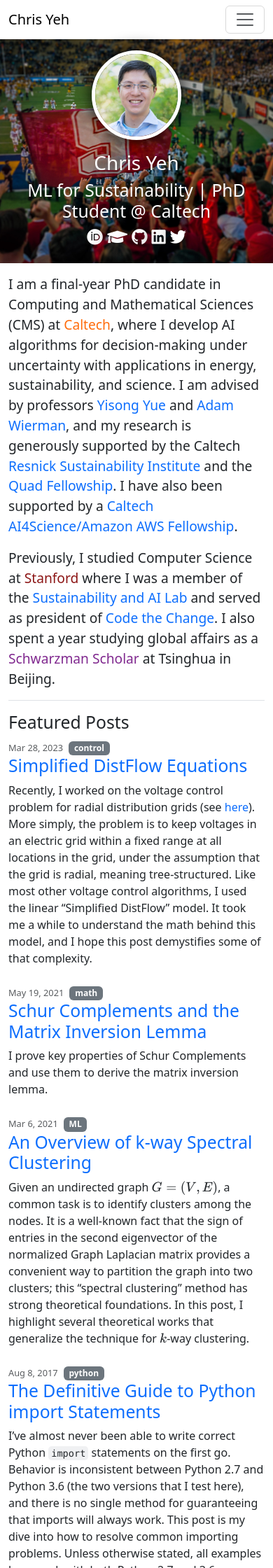
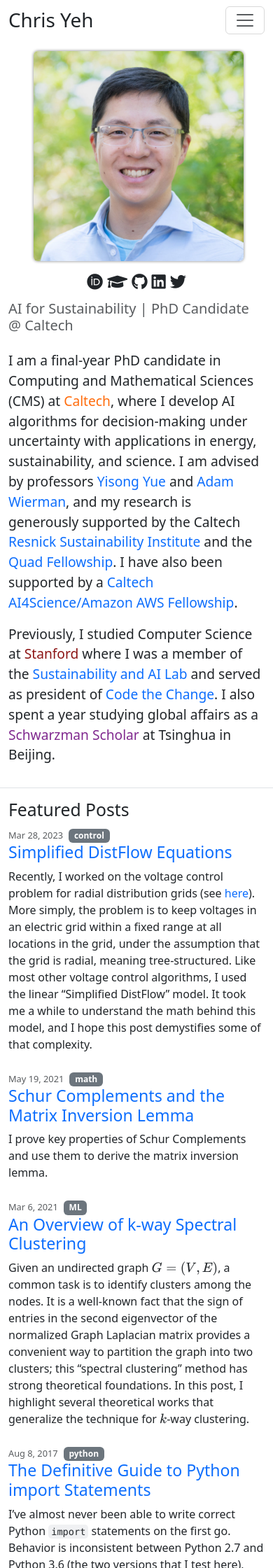
Before and after one commit to chrisyeh96/chrisyeh96.github.io, a Jekyll site: the page built from index.md, in a window 390 px wide. Shown: the top 2240 px of the page at 70% size. Built offline with Jekyll 4.4.1, drawn with Linux system fonts in a browser that asks for light colours; some of the changed text lies outside the part shown.

Commit message:
Update home page and navbar layouts

```diff
--- a/_config.yml
+++ b/_config.yml
@@ -1,5 +1,5 @@
 title: Chris Yeh
-description: ML for Sustainability | PhD Student @ Caltech
+description: AI for Sustainability | PhD Candidate @ Caltech
 
 highlighter: rouge
 date_format: "%b %-d, %Y"
@@ -22,7 +22,6 @@
 # incremental: true
 
 exclude:
-  - env.yml
   - env_ruby.yml
   - LICENSE
   - README.md
--- a/_includes/navbar.html
+++ b/_includes/navbar.html
@@ -24,7 +24,11 @@
 
 <nav class="navbar navbar-expand-md">
   <div class="container">
+    {%- if page.path == 'index.md' -%}
+    <h1 class="page-title d-md-none my-1">{{ site.title }}</h1>
+    {%- else -%}
     <a class="navbar-brand" href="{{ '/' | relative_url }}">{{ site.title | escape }}</a>
+    {%- endif -%}
 
     {%- if page_paths.size > 0 -%}
     <button class="navbar-toggler" type="button" data-bs-toggle="collapse" data-bs-target="#navbarSupportedContent" aria-controls="navbarSupportedContent" aria-expanded="false" aria-label="Toggle navigation">
--- a/_includes/post_list_item.html
+++ b/_includes/post_list_item.html
@@ -3,9 +3,9 @@
   {%- for tag in post.tags -%}
     <a href="/tags/#{{ tag }}" class="badge text-bg-secondary ms-2">{{ tag }}</a>
   {%- endfor -%}
-  <h2>
+  <h3>
     <a href="{{ post.url | relative_url }}" title="{{ post.title }}">{{ post.title | escape }}</a>
-  </h2>
+  </h3>
   {%- if post.excerpt -%}
   {{ post.excerpt | markdownify }}
   {%- endif -%}
--- a/_layouts/home.html
+++ b/_layouts/home.html
@@ -2,17 +2,10 @@
 layout: default
 ---
 
-<header class="header-home">
 <div class="container">
-    <div class="row">
-      <div id="profile-pic" class="col-md-4 col-lg-3 mb-3 mb-md-0">
-        <img src="{{ site.baseurl }}/images/chrisyeh_700px_square.jpg">
-      </div>
-      <div class="col-md-8 col-lg-9">
-        <h1>{{site.title}}</h1>
-        <h2>{{site.description}}</h2>
-
-        <!-- Contact -->
+<div class="row border-bottom py-3 mb-3">
+<div id="profile-pic" class="order-sm-1 col-sm-4 col-lg-3 px-5 px-sm-0 text-center">
+  <img class="rounded mb-3" src="{{ site.baseurl }}/images/chrisyeh_700px_square.jpg">
   <h3 class="social">
     <a href="https://orcid.org/{{ site.orcid_id }}" target="_blank" title="ORCID"><i class="fab fa-orcid"></i></a>
     <a href="https://scholar.google.com/citations?user={{ site.scholar_userid }}" target="_blank" title="Google Scholar"><i class="fas fa-graduation-cap"></i></a>
@@ -21,19 +14,16 @@
     <a href="https://twitter.com/{{ site.twitter_username }}" target="_blank" title="Twitter"><i class="fab fa-twitter"></i></a>
   </h3>
 </div>
+<div class="intro col-sm-8 col-lg-9">
+  <h1 class="page-title d-none d-md-block">{{ site.title }}</h1>
+  <h5 class="page-description text-body-secondary mb-4">{{ page.description | default: site.description }}</h5>
+  {{ content }}
 </div>
-  </div>
-</header>
-
-<div class="container">
-<div class="intro border-bottom mb-3">
-  {{ content }}
 </div>
 
 <div class="border-bottom mb-3">
 <h2>Featured Posts</h2>
 <ul class="post-list">
-{%- assign counter = 0 -%}
 {%- for post in site.posts -%}
   {%- if post.pin -%}
     {% include post_list_item.html %}
@@ -42,6 +32,7 @@
 </ul>
 </div>
 
+{% comment %}
 <div>
 <h2>Latest Posts</h2>
 <ul class="post-list">
@@ -54,3 +45,4 @@
 </ul>
 </div>
 </div>
+{% endcomment %}
--- a/css/website.css
+++ b/css/website.css
@@ -93,26 +93,26 @@
 }
 
 #profile-pic {
-  display: flex;
   justify-content: center;
   align-items: center;
 }
 
 #profile-pic img {
-  width: 90%;
-  max-width: 8rem;
-  border-radius: 50%;
-  border: 5px solid white;
-  box-shadow: 0 0 1.5em black;
+  box-shadow: 0 0 0.25em gray;
+}
+
+@media (max-width: 575.98px) {
+  #profile-pic img {
+    max-width: 300px;
+  }
 }
 
 .social a {
-  color: white;
+  color: var(--bs-body-color);
 }
 
 .intro {
   font-size: 1.2rem;
-  margin-top: 1rem;
 }
 
 /*******************
```
Lines whose indentation alone changed are shown as unchanged.
